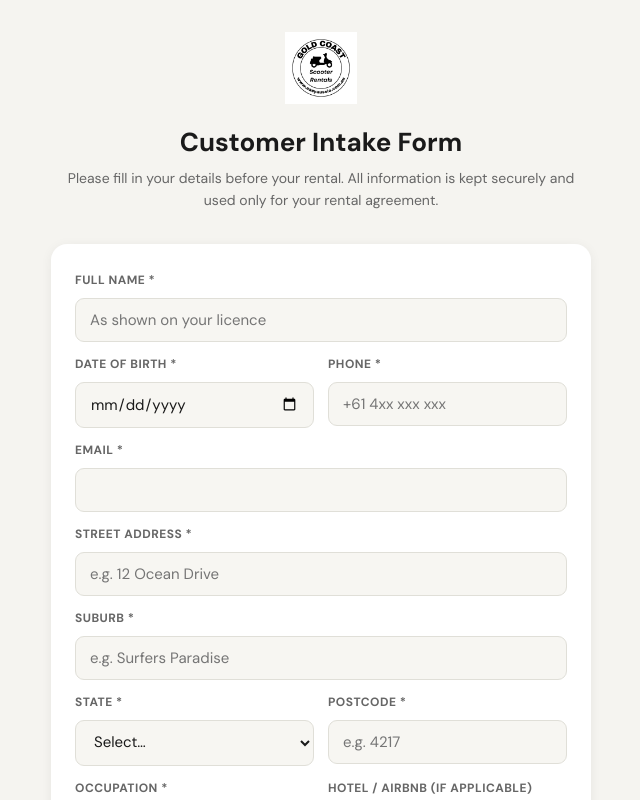
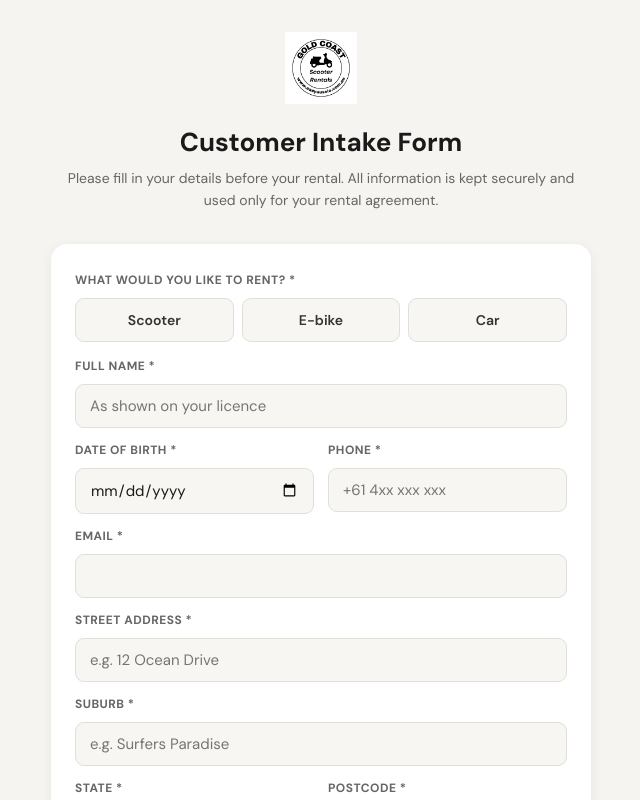
Before and after one commit to jonathangonzalezbotero/easy-aussie-app, a React (Vite) app: page /intake in a window 1280 px wide. Shown: the top 800 px of the page, without its empty margins (319-959 px from the left). Built offline with nearby package versions, Linux system fonts and the light colour scheme.

Commit message:
remove the required license from the intake form

```diff
--- a/src/context/StoreContext.jsx
+++ b/src/context/StoreContext.jsx
@@ -30,13 +30,13 @@ const vehicleToDb = (v) => ({
 
 // licence_photo is a base64 data URL and can be several MB per row — never fetched in bulk,
 // only lazily per-customer via getCustomerPhoto().
-const CUSTOMER_LIST_COLUMNS = 'id, name, date_of_birth, phone, email, address, occupation, emergency_contact, emergency_phone, hotel_address, license_ref, notes, created_at';
+const CUSTOMER_LIST_COLUMNS = 'id, name, date_of_birth, phone, email, address, occupation, emergency_contact, emergency_phone, hotel_address, license_ref, vehicle_type, notes, created_at';
 
 const customerFromDb = (c) => ({
   id: c.id, name: c.name, dateOfBirth: c.date_of_birth, phone: c.phone, email: c.email,
   address: c.address, occupation: c.occupation, emergencyContact: c.emergency_contact,
   emergencyPhone: c.emergency_phone, hotelAddress: c.hotel_address,
-  licenseRef: c.license_ref, licencePhoto: c.licence_photo, notes: c.notes,
+  licenseRef: c.license_ref, licencePhoto: c.licence_photo, vehicleType: c.vehicle_type, notes: c.notes,
   createdAt: c.created_at,
 });
 
@@ -45,7 +45,7 @@ const customerToDb = (c) => ({
   email: c.email || null, address: c.address || null, occupation: c.occupation || null,
   emergency_contact: c.emergencyContact || null, emergency_phone: c.emergencyPhone || null,
   hotel_address: c.hotelAddress || null, license_ref: c.licenseRef || null,
-  licence_photo: c.licencePhoto || null, notes: c.notes || null,
+  licence_photo: c.licencePhoto || null, vehicle_type: c.vehicleType || null, notes: c.notes || null,
 });
 
 const rentalFromDb = (r) => ({
--- a/src/pages/CustomerIntake.jsx
+++ b/src/pages/CustomerIntake.jsx
@@ -1,7 +1,14 @@
 import { useState, useRef } from 'react';
 import { supabase } from '../lib/supabase';
 
+const VEHICLE_TYPES = [
+  { value: 'scooter', label: 'Scooter', needsLicence: true },
+  { value: 'ebike',   label: 'E-bike',  needsLicence: false },
+  { value: 'car',     label: 'Car',     needsLicence: true },
+];
+
 const EF = {
+  vehicleType: '',
   name: '', dateOfBirth: '', phone: '', email: '',
   addressStreet: '', addressSuburb: '', addressState: '', addressPostCode: '',
   occupation: '', emergencyContact: '', emergencyPhone: '', hotelAddress: '',
@@ -15,6 +22,7 @@ export default function CustomerIntake() {
   const [error, setError]           = useState('');
   const fileInputRef = useRef(null);
   const sf = (k, v) => setForm(f => ({ ...f, [k]: v }));
+  const needsLicence = VEHICLE_TYPES.find(t => t.value === form.vehicleType)?.needsLicence ?? true;
 
   const handleFile = (e) => {
     const file = e.target.files[0];
@@ -29,6 +37,7 @@ export default function CustomerIntake() {
 
   const handleSubmit = async (e) => {
     e.preventDefault();
+    if (!form.vehicleType)       { setError('Please select what you would like to rent'); return; }
     if (!form.name.trim())       { setError('Full name is required'); return; }
     if (!form.dateOfBirth)       { setError('Date of birth is required'); return; }
     if (!form.phone.trim())      { setError('Phone number is required'); return; }
@@ -38,7 +47,7 @@ export default function CustomerIntake() {
     if (!form.addressState.trim())  { setError('State is required'); return; }
     if (!form.addressPostCode.trim()) { setError('Postcode is required'); return; }
     if (!form.occupation.trim()) { setError('Occupation is required'); return; }
-    if (!form.licencePhoto)      { setError('A photo or scan of your licence is required'); return; }
+    if (needsLicence && !form.licencePhoto) { setError('A photo or scan of your licence is required'); return; }
     setError('');
     setSubmitting(true);
     try {
@@ -52,8 +61,9 @@ export default function CustomerIntake() {
         emergency_contact: form.emergencyContact || null,
         emergency_phone:   form.emergencyPhone || null,
         hotel_address:     form.hotelAddress || null,
-        license_ref:       form.licenseRef || null,
-        licence_photo:     form.licencePhoto || null,
+        license_ref:       needsLicence ? (form.licenseRef || null) : null,
+        licence_photo:     needsLicence ? (form.licencePhoto || null) : null,
+        vehicle_type:      form.vehicleType,
         notes:             'Submitted via intake form',
       });
       if (err) throw err;
@@ -111,11 +121,32 @@ export default function CustomerIntake() {
         <form onSubmit={handleSubmit}>
           <div style={{ background: 'white', borderRadius: 16, padding: '28px 24px', boxShadow: '0 2px 12px rgba(0,0,0,0.06)', display: 'flex', flexDirection: 'column', gap: 16 }}>
 
+            {/* What are you renting? */}
+            <div style={fieldStyle}>
+              <label style={labelStyle}>What would you like to rent? *</label>
+              <div style={{ display: 'grid', gridTemplateColumns: 'repeat(3, 1fr)', gap: 8 }}>
+                {VEHICLE_TYPES.map(t => {
+                  const active = form.vehicleType === t.value;
+                  return (
+                    <button key={t.value} type="button" onClick={() => sf('vehicleType', t.value)}
+                      style={{ fontFamily: 'inherit', fontSize: 14, fontWeight: 600, padding: '12px 8px', borderRadius: 9, cursor: 'pointer',
+                        background: active ? 'oklch(0.50 0.14 150)' : '#f7f6f2', color: active ? 'white' : '#333',
+                        border: active ? '1.5px solid oklch(0.50 0.14 150)' : '1.5px solid #e0dfd8' }}>
+                      {t.label}
+                    </button>
+                  );
+                })}
+              </div>
+              {form.vehicleType && !needsLicence && (
+                <p style={{ fontSize: 13, color: '#888', marginTop: 4, lineHeight: 1.5 }}>No driver&apos;s licence is needed for an e-bike.</p>
+              )}
+            </div>
+
             {/* Personal Details */}
             <div className="intake-grid">
               <div style={{ ...fieldStyle }} className="intake-full">
                 <label style={labelStyle}>Full Name *</label>
-                <input style={inputStyle} value={form.name} onChange={e => sf('name', e.target.value)} required placeholder="As shown on your licence" />
+                <input style={inputStyle} value={form.name} onChange={e => sf('name', e.target.value)} required placeholder={needsLicence ? "As shown on your licence" : "Your full name"} />
               </div>
               <div style={fieldStyle}>
                 <label style={labelStyle}>Date of Birth *</label>
@@ -177,7 +208,8 @@ export default function CustomerIntake() {
               </div>
             </div>
 
-            {/* Driver's Licence */}
+            {/* Driver's Licence — only for vehicles that need one */}
+            {needsLicence && (<>
             <div style={dividerStyle}>
               <div style={{ flex: 1, height: 1, background: '#e0dfd8' }} />
               <span>Driver&apos;s Licence</span>
@@ -238,6 +270,7 @@ export default function CustomerIntake() {
                 </div>
               )}
             </div>
+            </>)}
 
             {error && (
               <div style={{ background: '#fee8e8', border: '1px solid #fcc', borderRadius: 8, padding: '10px 14px', fontSize: 13, color: '#c00' }}>
--- a/src/pages/Customers.jsx
+++ b/src/pages/Customers.jsx
@@ -7,7 +7,8 @@ import EmptyState from '../components/shared/EmptyState';
 import Tabs from '../components/shared/Tabs';
 import { formatDate, formatTimestamp } from '../utils/dates';
 
-const EF = { name: '', dateOfBirth: '', phone: '', email: '', address: '', occupation: '', emergencyContact: '', emergencyPhone: '', hotelAddress: '', licenseRef: '', licencePhoto: '', notes: '' };
+const VEHICLE_TYPE_LABELS = { scooter: 'Scooter', ebike: 'E-bike', car: 'Car' };
+const EF = { name: '', dateOfBirth: '', phone: '', email: '', address: '', occupation: '', emergencyContact: '', emergencyPhone: '', hotelAddress: '', licenseRef: '', licencePhoto: '', vehicleType: '', notes: '' };
 
 export default function Customers() {
   const { data, add, update, remove, getCustomerPhoto } = useStore();
@@ -114,6 +115,12 @@ export default function Customers() {
       <div className="grid-2">
         <div className="field"><label className="label">Emergency Contact Name</label><input className="input" value={form.emergencyContact} onChange={e => sf('emergencyContact', e.target.value)} /></div>
         <div className="field"><label className="label">Emergency Contact Phone</label><input className="input" type="tel" value={form.emergencyPhone} onChange={e => sf('emergencyPhone', e.target.value)} /></div>
+      </div>
+      <div className="field"><label className="label">Wants to Rent</label>
+        <select className="select" value={form.vehicleType || ''} onChange={e => sf('vehicleType', e.target.value)}>
+          <option value="">Not specified</option>
+          {Object.entries(VEHICLE_TYPE_LABELS).map(([v, l]) => <option key={v} value={v}>{l}</option>)}
+        </select>
       </div>
       <div className="form-divider"><span>Driver's Licence</span></div>
       <div className="field"><label className="label">Licence Number / Reference</label><input className="input" value={form.licenseRef} onChange={e => sf('licenseRef', e.target.value)} /></div>
@@ -228,7 +235,7 @@ export default function Customers() {
         {selected && (
           <>
             <div style={{ display: 'grid', gridTemplateColumns: '1fr 1fr', gap: '12px 20px', marginBottom: 20 }}>
-              {[['Date of Birth', selected.dateOfBirth], ['Phone', selected.phone], ['Email', selected.email], ['Occupation', selected.occupation]].map(([l, v]) =>
+              {[['Date of Birth', selected.dateOfBirth], ['Phone', selected.phone], ['Email', selected.email], ['Occupation', selected.occupation], ['Wants to Rent', VEHICLE_TYPE_LABELS[selected.vehicleType]]].map(([l, v]) =>
                 v ? <div key={l}><div className="label">{l}</div><div style={{ marginTop: 3, fontSize: 14 }}>{l === 'Date of Birth' ? formatDate(v) : v}</div></div> : null
               )}
               {selected.address && <div style={{ gridColumn: '1/-1' }}><div className="label">Address</div><div style={{ marginTop: 3, fontSize: 14 }}>{selected.address}</div></div>}
```
Also changed, not shown: 1 other file (tests, documents, lock files or other folders).
